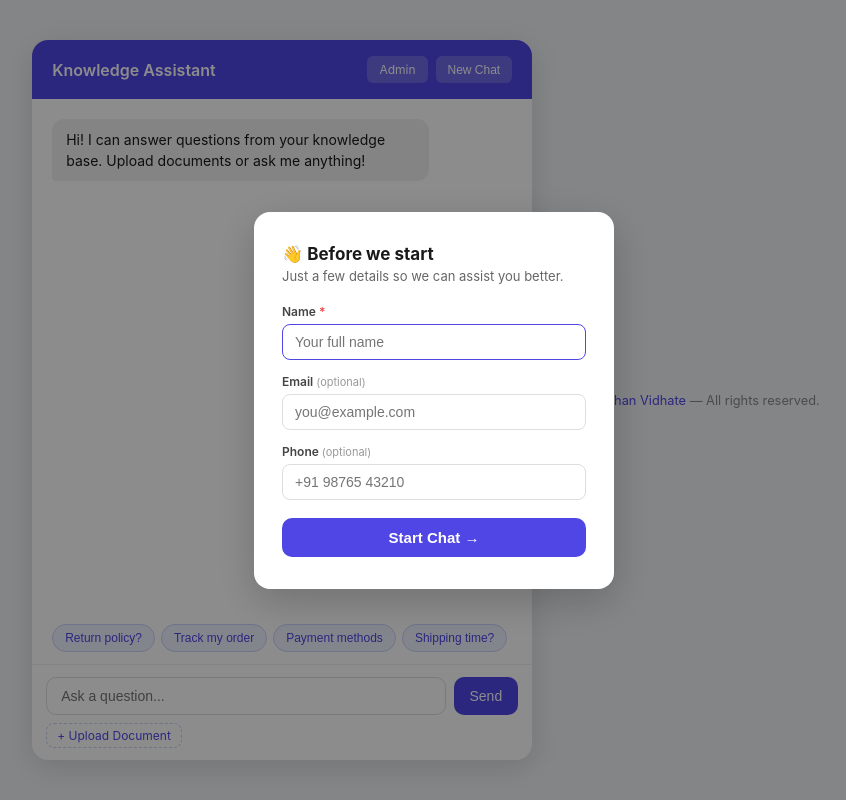
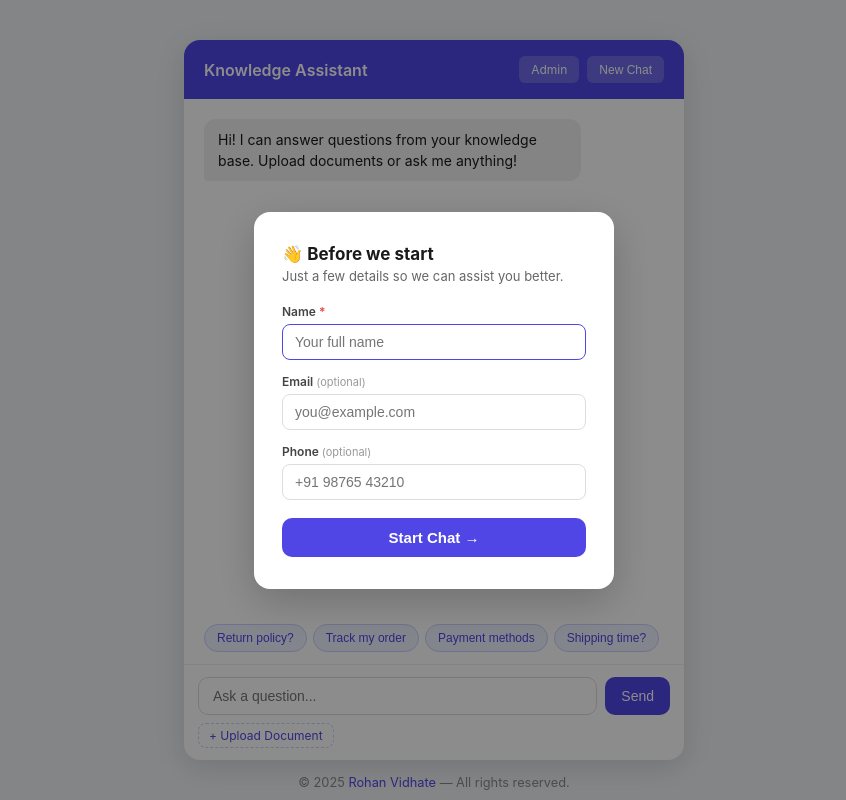
Before and after one commit to roneya/chat-bot, a Flask app: page / in a window 1280 px wide. Shown: the whole page, without its empty margins (206-1052 px from the left). Run offline with Flask 3, Linux system fonts and the light colour scheme.

Commit message:
Signed-off-by: koki <iamrohanvidhate@gmail.com>

```diff
--- a/templates/index.html
+++ b/templates/index.html
@@ -547,7 +547,7 @@
 
     document.getElementById('userName').focus();
   </script>
-  <footer style="text-align:center;padding:16px;font-size:0.8rem;color:#888;">
+  <footer style="position:fixed;bottom:0;left:0;right:0;text-align:center;padding:10px;font-size:0.8rem;color:#888;">
     &copy; 2025 <a href="https://www.linkedin.com/in/iamrohanvidhate/" target="_blank" rel="noopener noreferrer" style="color:#4f46e5;text-decoration:none;">Rohan Vidhate</a> &mdash; All rights reserved.
   </footer>
 </body>
```
